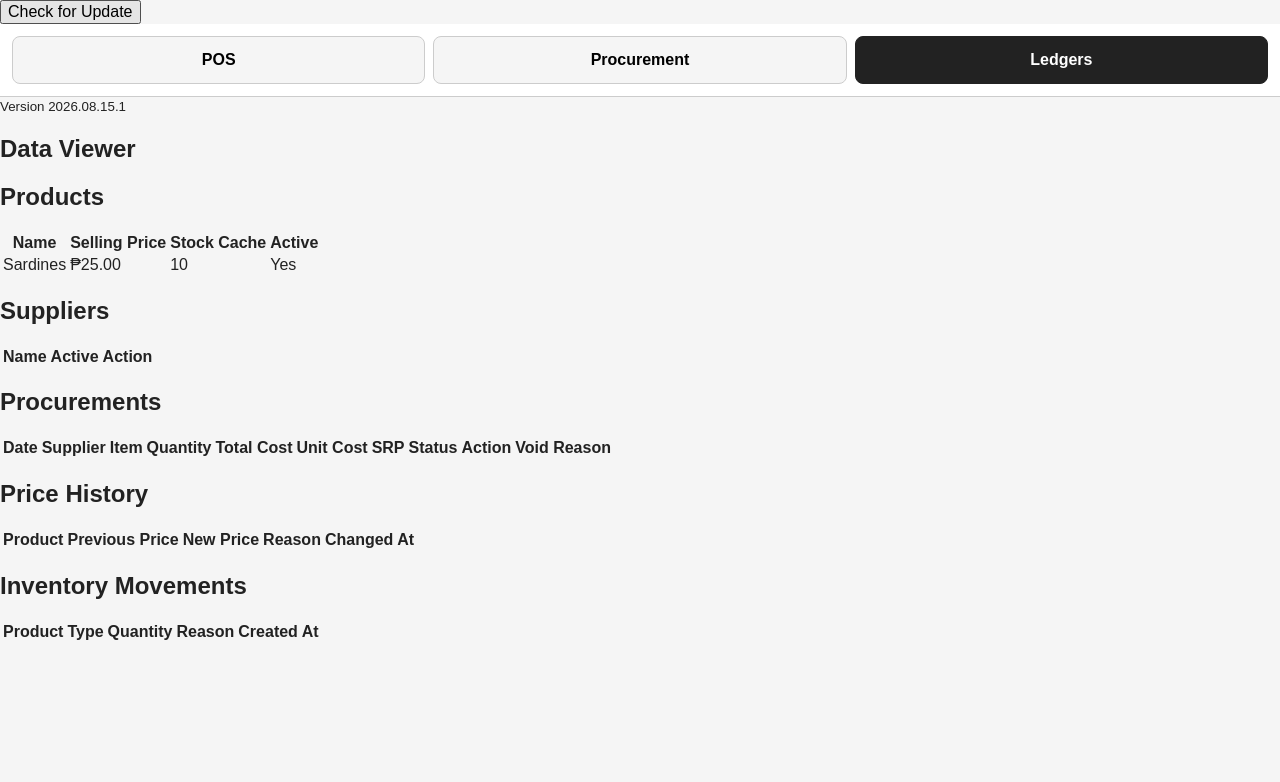
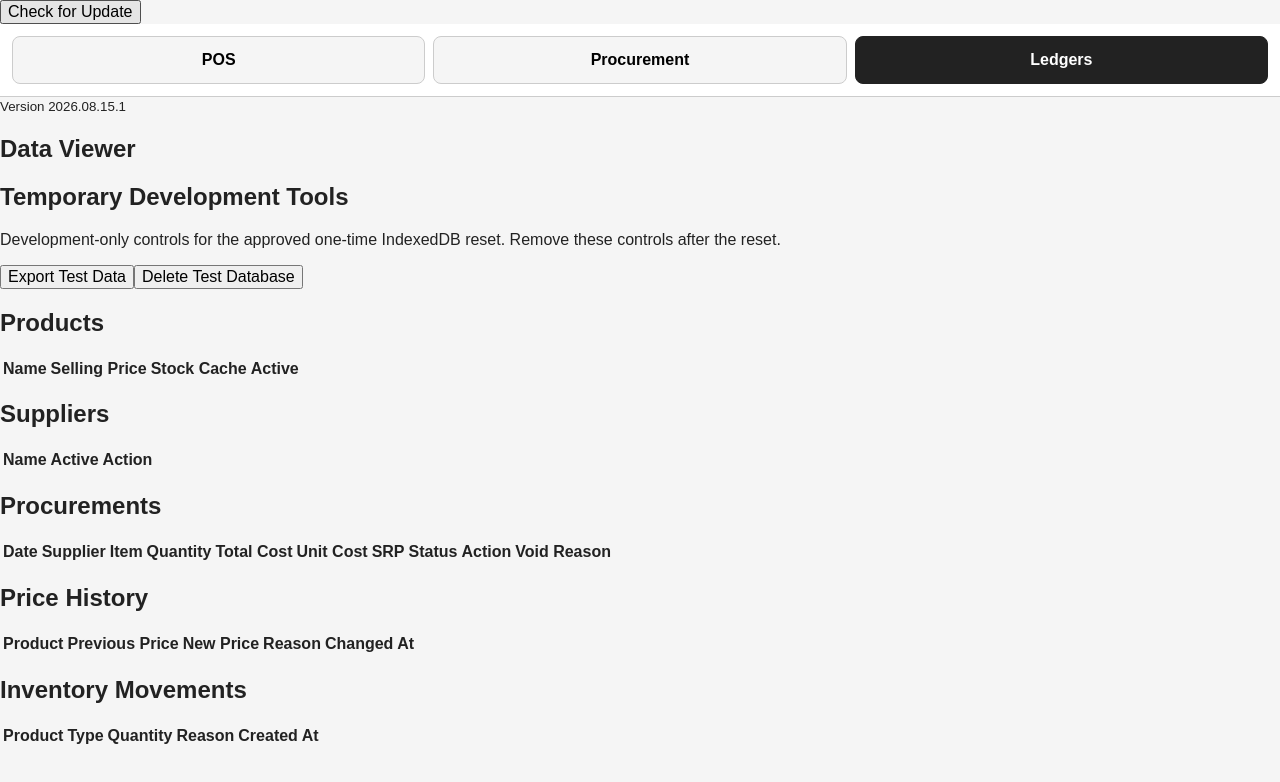
Before and after one commit to kentvillamora-dev/mini-store-pos, a React (Vite) app: page / in a window 1280 px wide. Both pictures are taken after a click on the button "Ledgers". Shown: the top 782 px of the page. Built offline with nearby package versions, Linux system fonts and the light colour scheme.

Commit message:
Add temporary database reset utility

```diff
--- a/src/App.tsx
+++ b/src/App.tsx
@@ -70,23 +70,7 @@ function App() {
       : null
 
   useEffect(() => {
-    async function loadProducts() {
-      const existingSardines = await db.products.get('sample-sardines')
-
-      if (!existingSardines) {
-        const now = new Date().toISOString()
-
-        await db.products.add({
-          id: 'sample-sardines',
-          name: 'Sardines',
-          sellingPrice: 25,
-          currentStockCache: 10,
-          active: true,
-          createdAt: now,
-          updatedAt: now,
-        })
-      }
-
+    async function loadData() {
       const savedProducts = await db.products.toArray()
       setProducts(savedProducts)
 
@@ -94,7 +78,7 @@ function App() {
       setSuppliers(savedSuppliers)
     }
 
-    loadProducts()
+    loadData()
   }, [])
 
   useEffect(() => {
--- a/src/features/dataViewer/DataViewer.tsx
+++ b/src/features/dataViewer/DataViewer.tsx
@@ -34,6 +34,7 @@ function DataViewer({ onSuppliersChanged }: DataViewerProps) {
   const [priceHistory, setPriceHistory] = useState<PriceHistory[]>([])
   const [supplierMessage, setSupplierMessage] = useState('')
   const [procurementMessage, setProcurementMessage] = useState('')
+  const [developmentMessage, setDevelopmentMessage] = useState('')
 
   useEffect(() => {
     async function loadData() {
@@ -67,6 +68,113 @@ function DataViewer({ onSuppliersChanged }: DataViewerProps) {
 
     loadData()
   }, [])
+
+  async function handleExportTestData() {
+    try {
+      const snapshot: Record<string, unknown[]> = {}
+
+      for (const table of db.tables) {
+        snapshot[table.name] = await table.toArray()
+      }
+
+      const exportData = {
+        databaseName: db.name,
+        databaseVersion: db.verno,
+        exportedAt: new Date().toISOString(),
+        purpose: 'One-time development database reset snapshot',
+        tables: snapshot,
+      }
+
+      const blob = new Blob(
+        [JSON.stringify(exportData, null, 2)],
+        {
+          type: 'application/json',
+        },
+      )
+
+      const downloadUrl = URL.createObjectURL(blob)
+      const link = document.createElement('a')
+
+      const timestamp = new Date()
+        .toISOString()
+        .replace(/[:.]/g, '-')
+
+      link.href = downloadUrl
+      link.download =
+        `miniStorePOS-test-snapshot-${timestamp}.json`
+
+      document.body.appendChild(link)
+      link.click()
+      link.remove()
+
+      URL.revokeObjectURL(downloadUrl)
+
+      setDevelopmentMessage(
+        'Test database snapshot exported.',
+      )
+    } catch (error) {
+      if (error instanceof Error) {
+        setDevelopmentMessage(
+          `Unable to export test database: ${error.message}`,
+        )
+        return
+      }
+
+      setDevelopmentMessage(
+        'Unable to export test database.',
+      )
+    }
+  }
+
+  async function handleDeleteTestDatabase() {
+    const firstConfirmation = window.confirm(
+      'DELETE THE DEVELOPMENT TEST DATABASE?\n\n' +
+        'This will permanently delete all Products, Suppliers, Procurements, Inventory Movements, and Price History stored in miniStorePOS on this dev app.\n\n' +
+        'Continue only if the JSON snapshot has already been exported.',
+    )
+
+    if (!firstConfirmation) {
+      setDevelopmentMessage(
+        'Test database deletion cancelled.',
+      )
+      return
+    }
+
+    const finalConfirmation = window.confirm(
+      'FINAL CONFIRMATION\n\n' +
+        'All current miniStorePOS IndexedDB records on this development app will be deleted.\n\n' +
+        'This action cannot be undone from the app.\n\n' +
+        'Delete the test database now?',
+    )
+
+    if (!finalConfirmation) {
+      setDevelopmentMessage(
+        'Test database deletion cancelled.',
+      )
+      return
+    }
+
+    try {
+      setDevelopmentMessage(
+        'Deleting development test database...',
+      )
+
+      await db.delete()
+
+      window.location.reload()
+    } catch (error) {
+      if (error instanceof Error) {
+        setDevelopmentMessage(
+          `Unable to delete test database: ${error.message}`,
+        )
+        return
+      }
+
+      setDevelopmentMessage(
+        'Unable to delete test database.',
+      )
+    }
+  }
 
   async function handleDeleteSupplier(supplierId: string) {
     try {
@@ -148,6 +256,27 @@ function DataViewer({ onSuppliersChanged }: DataViewerProps) {
   return (
     <section>
       <h1>Data Viewer</h1>
+
+      <section>
+        <h2>Temporary Development Tools</h2>
+
+        <p>
+          Development-only controls for the approved one-time
+          IndexedDB reset. Remove these controls after the reset.
+        </p>
+
+        <button onClick={handleExportTestData}>
+          Export Test Data
+        </button>
+
+        <button onClick={handleDeleteTestDatabase}>
+          Delete Test Database
+        </button>
+
+        {developmentMessage && (
+          <p>{developmentMessage}</p>
+        )}
+      </section>
 
       <h2>Products</h2>
 
```
